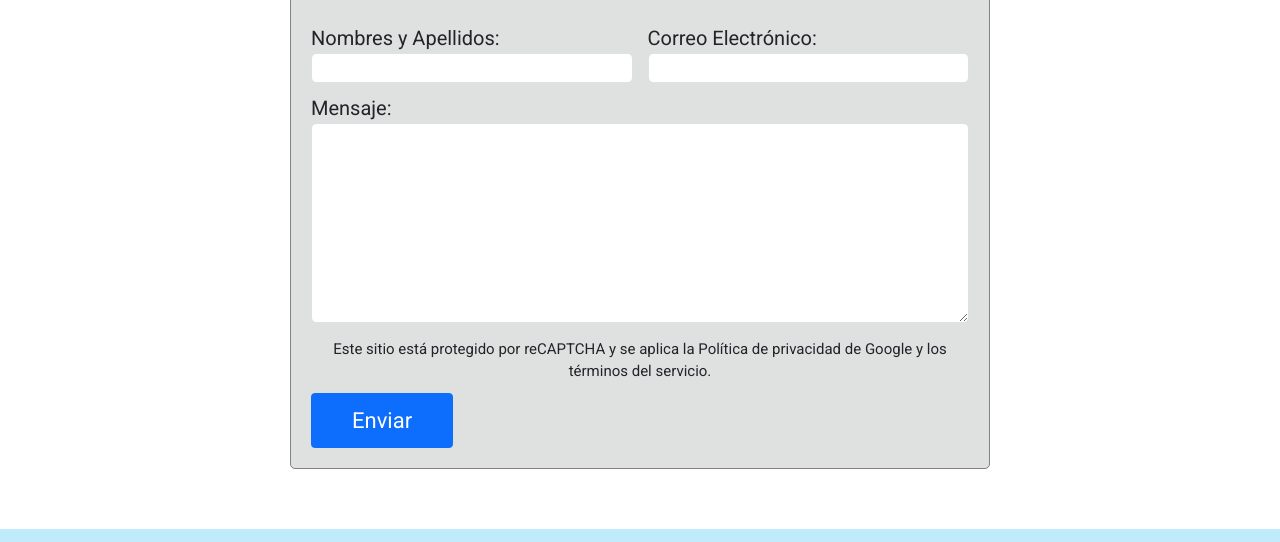
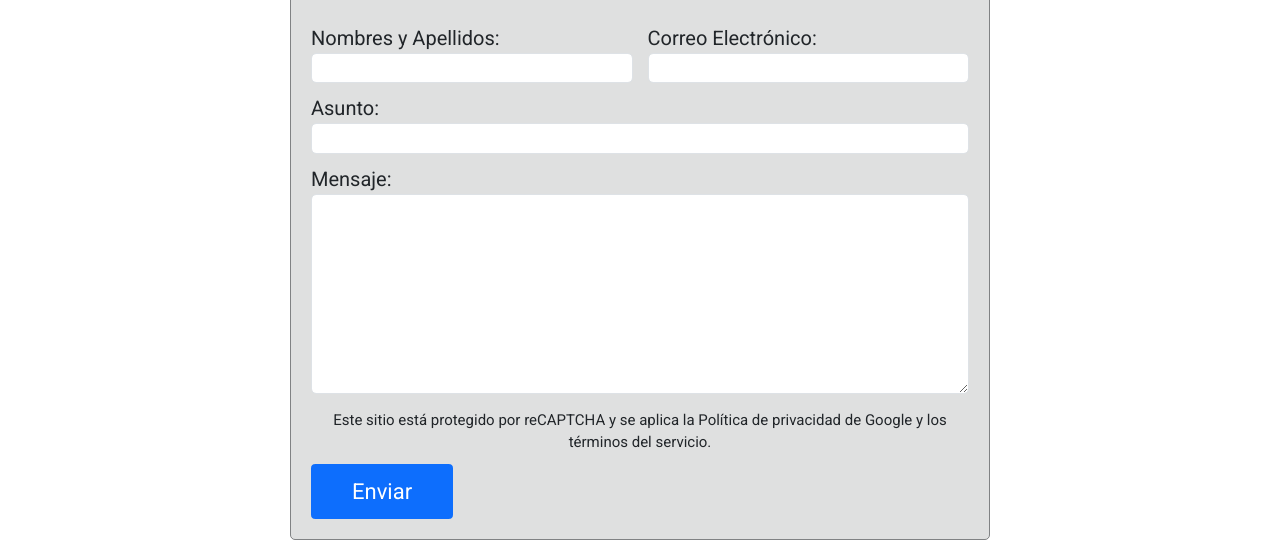
Before and after one commit to hbc1007/comision39315-coderhouse2, a website: page pages/consultas.html in a window 1280 px wide. Shown: the part 276-818 px from the top of the page. Drawn offline with nearby package versions, Linux system fonts and the light colour scheme.

Commit message:
actualizacion formulario consultas

```diff
--- a/pages/consultas.html
+++ b/pages/consultas.html
@@ -78,6 +78,8 @@
                                     <input type="email" name="email" id="email" class="form-control form-control-lg">
                                 </div>
                             </div>
+                            <label>Asunto:</label>
+                            <input type="text" name="subject" id="subject" class="form-control form-control-lg">
                             <label>Mensaje:</label>
                             <textarea name="message" id="message" cols="30" rows="10" class="form-control form-control-lg"></textarea>
                             <div>
```
